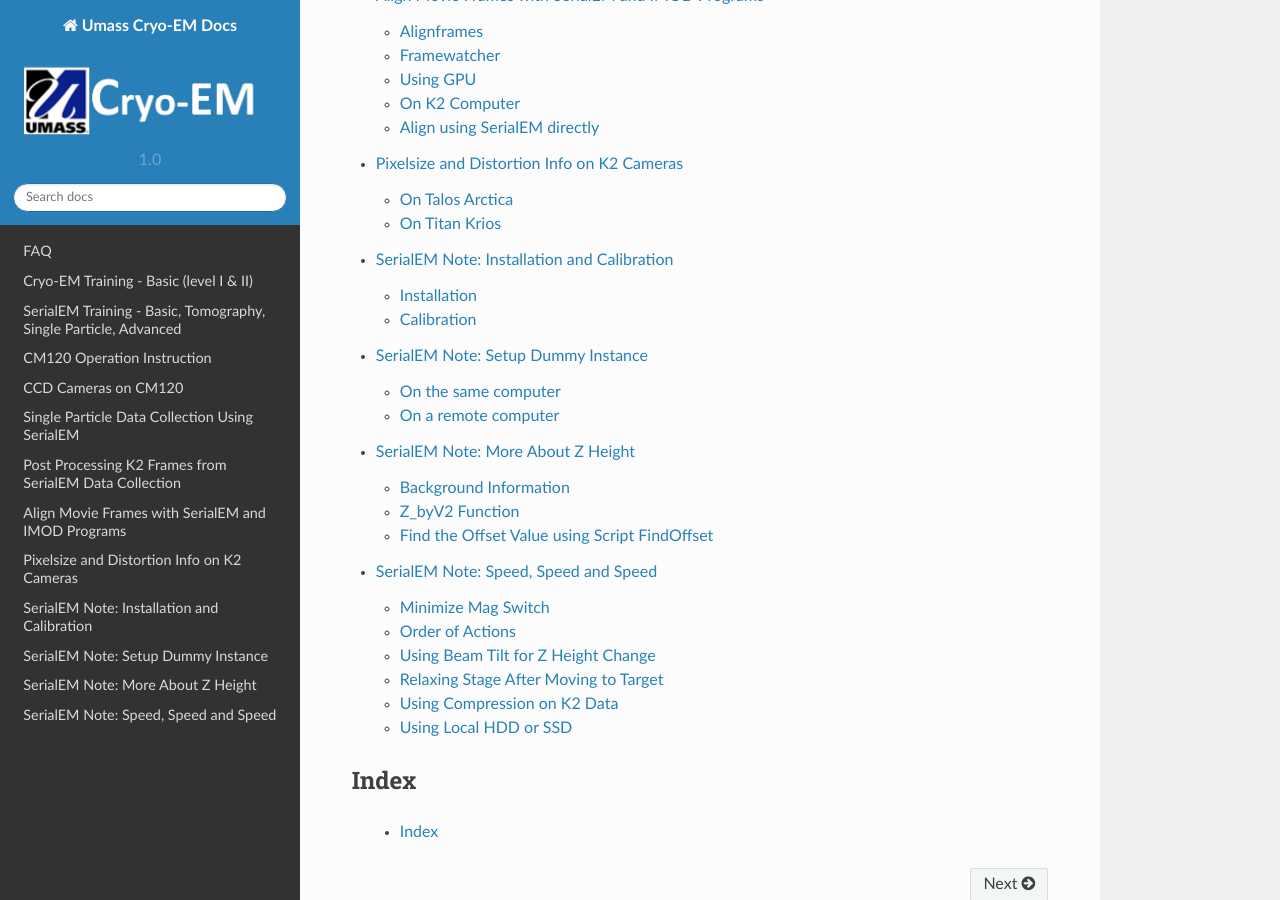
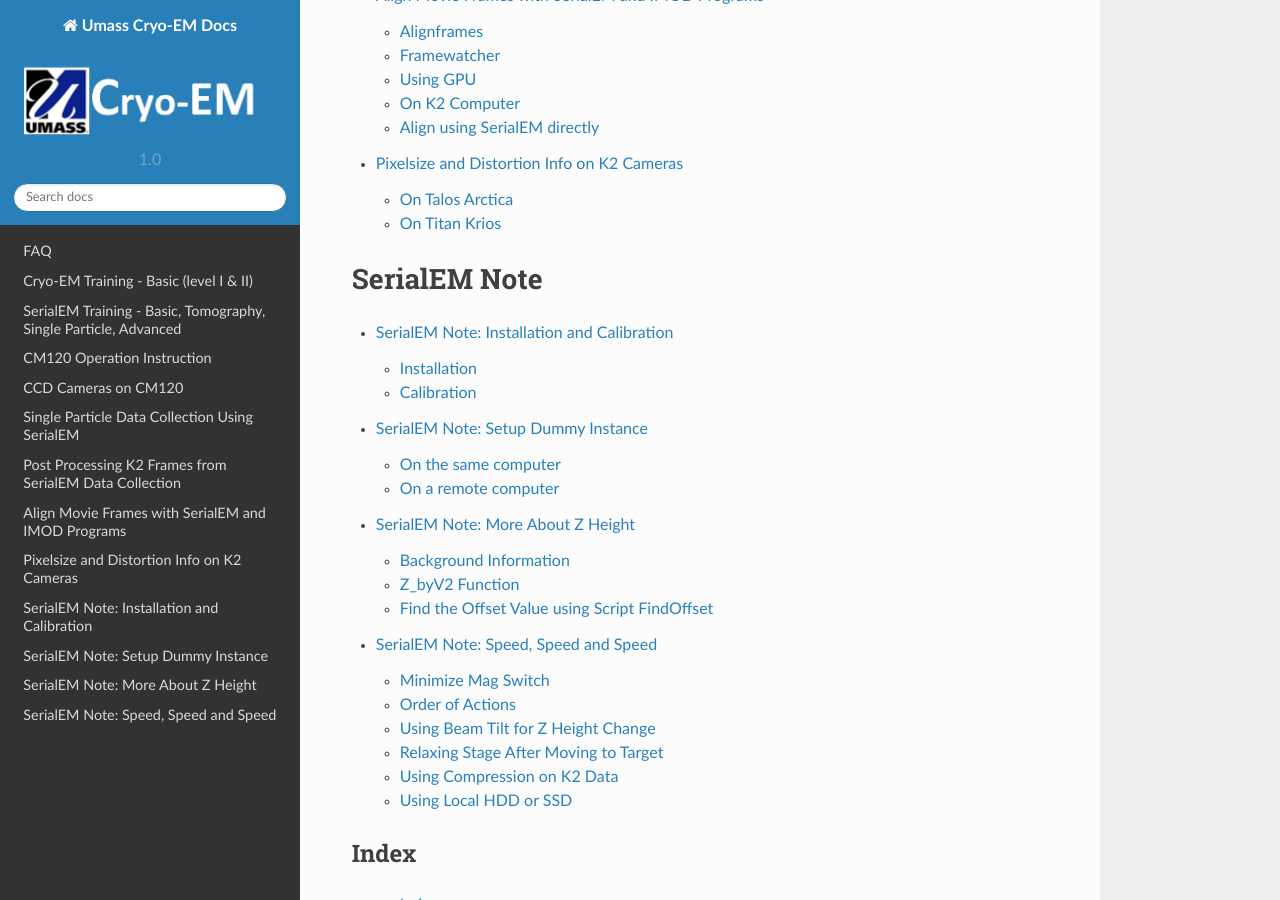
Before and after one commit to xuchen66/sphinx-emdocs, a Sphinx documentation site: the page built from source/index.rst, in a window 1280 px wide and 900 px high, scrolled down 1691 px. Built offline with Sphinx 7.4.7 and the Read the Docs theme 2.0.0, drawn with Linux system fonts in a browser that asks for light colours; pages that are not in the unit, such as notebooks, are missing from menus.

Commit message:
Update index.rst

```diff
--- a/source/index.rst
+++ b/source/index.rst
@@ -31,6 +31,12 @@
    post-process-k2-frames
    align-movie-frames-imod
    pixelsize-and-distortion-info
+
+SerialEM Note
+-------------
+.. toctree::
+   :maxdepth: 2
+
    serialEM-note-install-and-calib
    serialEM-note-setup-dummy
    serialEM-note-more-about-z-height
```
